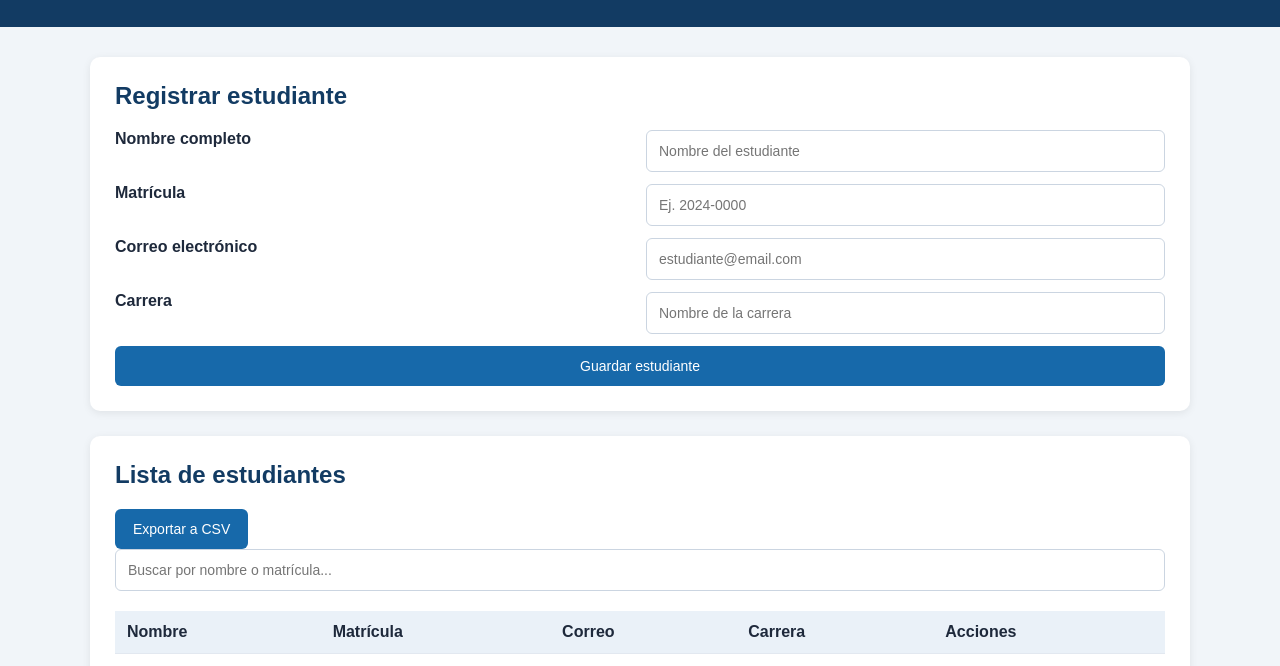
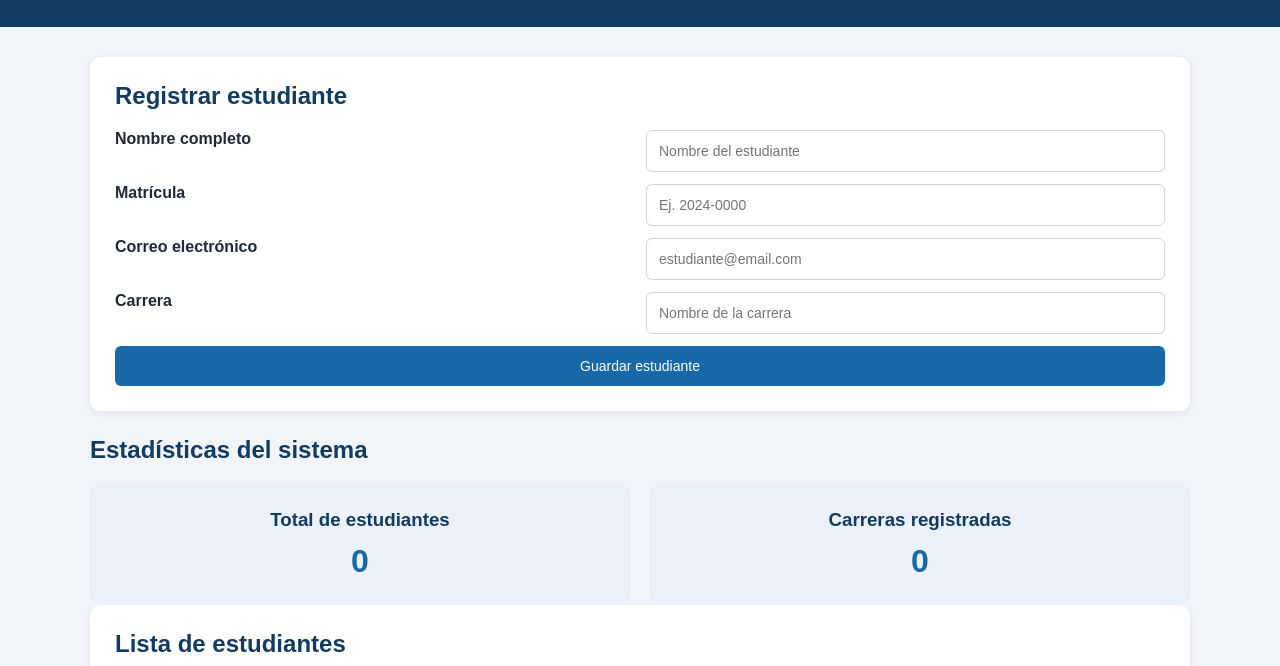
Before and after one commit to jhonsyhernandez73-cell/gestion-estudiantes-itla, a plain HTML site: page index.html in a window 1280 px wide. Shown: the part 98-764 px from the top of the page. Drawn offline with Linux system fonts and the light colour scheme; files that its build step writes are made by us from their sources.

Commit message:
feat: agregar panel de estadisticas de estudiantes

```diff
--- a/Css/ccs/style.css
+++ b/Css/ccs/style.css
@@ -123,3 +123,32 @@ th {
         min-width: 650px;
     }
 }
+.stats-container {
+    display: grid;
+    grid-template-columns: repeat(2, 1fr);
+    gap: 20px;
+}
+
+.stat-card {
+    background-color: #eaf1f8;
+    padding: 25px;
+    border-radius: 10px;
+    text-align: center;
+}
+
+.stat-card h3 {
+    color: #123b63;
+    margin-bottom: 12px;
+}
+
+.stat-card p {
+    font-size: 32px;
+    font-weight: bold;
+    color: #1769aa;
+}
+
+@media (max-width: 600px) {
+    .stats-container {
+        grid-template-columns: 1fr;
+    }
+}
--- a/app.js
+++ b/app.js
@@ -11,6 +11,13 @@ function saveStudents() {
 
 function renderStudents(list = students) {
     studentTable.innerHTML = "";
+    document.getElementById("totalStudents").textContent = students.length;
+
+const careers = new Set(
+    students.map(student => student.carrera.trim().toLowerCase())
+);
+
+document.getElementById("totalCareers").textContent = careers.size;
 
     if (list.length === 0) {
         studentTable.innerHTML = `
--- a/index.html
+++ b/index.html
@@ -35,6 +35,21 @@
                 <button type="submit" id="submitButton">Guardar estudiante</button>
             </form>
         </section>
+        <section class="stats-section">
+    <h2>Estadísticas del sistema</h2>
+
+    <div class="stats-container">
+        <div class="stat-card">
+            <h3>Total de estudiantes</h3>
+            <p id="totalStudents">0</p>
+        </div>
+
+        <div class="stat-card">
+            <h3>Carreras registradas</h3>
+            <p id="totalCareers">0</p>
+        </div>
+    </div>
+</section>
 
         <section class="list-section">
             <h2>Lista de estudiantes</h2>
```
